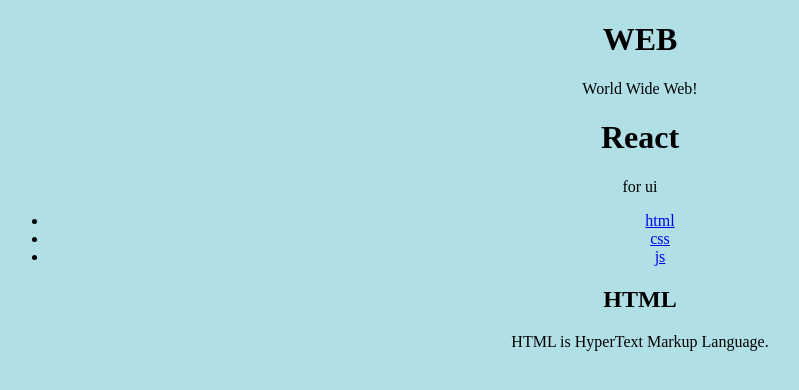
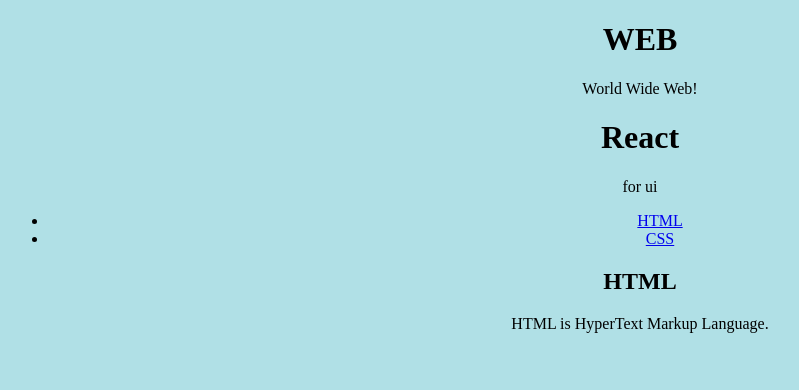
Before and after one commit to isnow890/react_study, a React (Create React App) app: page / in a window 1280 px wide. Shown: the top 390 px of the page, without its empty margins (0-799 px from the left). Built offline with nearby package versions, Linux system fonts and the light colour scheme.

Commit message:
15 state

```diff
--- a/src/App.js
+++ b/src/App.js
@@ -12,10 +12,15 @@
 
 class App extends Component {
 
-constructor(props){
+  constructor(props) {
     super(props);
-  this.state={
-    subject:{title:'WEB',sub:'World Wide Web!'}
+    this.state = {
+      subject: { title: 'WEB', sub: 'World Wide Web!' },
+      content : [
+        { id: 1, title: 'HTML', desc: 'HTML is for information' },
+        { id: 2, title: 'CSS', desc: 'CSS is for design' },
+        // { id: 3, title: 'JavaScript', desc: 'JavaScript is for interactive' },
+      ]
   }
 }
 
@@ -24,7 +29,7 @@
     <div className="App">
       <Subject title={this.state.subject.title} sub={this.state.subject.sub}></Subject>
       <Subject title="React" sub="for ui"></Subject>
-        <TOC></TOC>
+      <TOC data={this.state.content}></TOC>
       <Content title="HTML" desc="HTML is HyperText Markup Language."></Content>
     </div>
   )
--- a/src/components/TOC.js
+++ b/src/components/TOC.js
@@ -4,18 +4,17 @@
 
 class TOC extends Component {
     render() {
+        let lists=[];
+        let data = this.props.data;
+        let i=0;
+        while(i<data.length){
+            lists.push(<li key={data[i].id}><a href={"/content/" + data[i].id}>{data[i].title}</a></li>);
+            i = i+1;
+        }
       return (
         <nav>
           <ul>
-            <li>
-              <a href="1.html">html</a>
-            </li>
-            <li>
-              <a href="2.html">css</a>
-            </li>
-            <li>
-              <a href="3.html">js</a>
-            </li>
+          {lists}
           </ul>
         </nav>
       );
```
Lines whose indentation alone changed are shown as unchanged.
